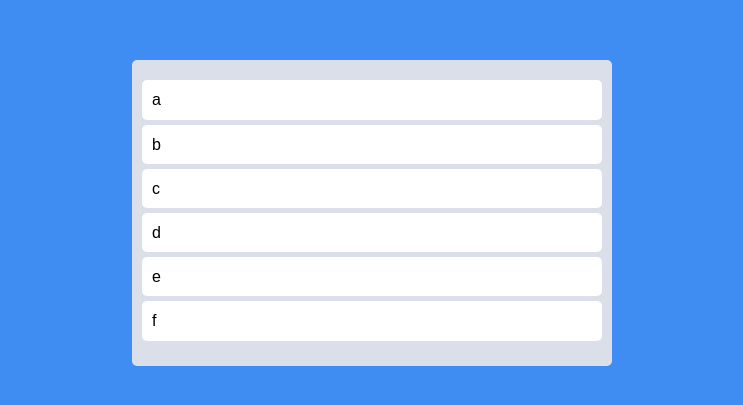
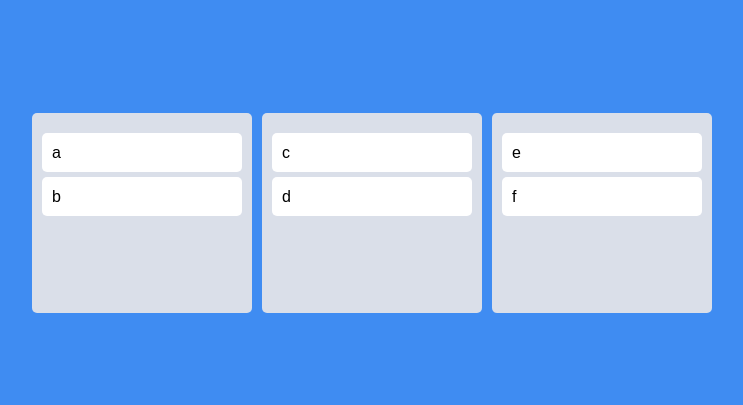
Before and after one commit to chominho14/trello, a React (Create React App) app: page / in a window 1280 px wide. Shown: the part 187-592 px from the top of the page, without its empty margins (268-1011 px from the left). Built offline with nearby package versions, Linux system fonts and the light colour scheme.

Commit message:
v0.11(Drag and Drop - Board 여러개로 나누기)

```diff
--- a/src/App.tsx
+++ b/src/App.tsx
@@ -1,17 +1,12 @@
-import {
-  DragDropContext,
-  Draggable,
-  Droppable,
-  DropResult,
-} from "react-beautiful-dnd";
+import { DragDropContext, DropResult } from "react-beautiful-dnd";
 import { useRecoilState } from "recoil";
 import styled from "styled-components";
 import { toDoState } from "./atoms";
-import DraggabbleCard from "./Components/DragabbleCard";
+import Board from "./Components/Board";
 
 const Wrqpper = styled.div`
   display: flex;
-  max-width: 480px;
+  max-width: 680px;
   width: 100%;
   margin: 0 auto;
   justify-content: center;
@@ -21,46 +16,32 @@
 
 const Boards = styled.div`
   display: grid;
-  grid-template-columns: repeat(1, 1fr);
+  grid-template-columns: repeat(3, 1fr);
   width: 100%;
-`;
-
-const Board = styled.div`
-  padding-top: 30px;
-  padding: 20px 10px;
-  background-color: ${(props) => props.theme.boardColor};
-  border-radius: 5px;
-  min-height: 200px;
+  gap: 10px;
 `;
 
 function App() {
   const [toDos, setTodos] = useRecoilState(toDoState);
   const onDragEnd = ({ draggableId, destination, source }: DropResult) => {
     if (!destination) return;
-    setTodos((oldToDos) => {
-      const toDosCopy = [...oldToDos];
-      // 1.source.index에서 아이템을 삭제해준다.
-      toDosCopy.splice(source.index, 1);
-      // 2.destination.index로 아이템을 다시 돌려두기.
-      toDosCopy.splice(destination?.index, 0, draggableId);
-      return toDosCopy;
-    });
+    // setTodos((oldToDos) => {
+    //   const toDosCopy = [...oldToDos];
+    //   // 1.source.index에서 아이템을 삭제해준다.
+    //   toDosCopy.splice(source.index, 1);
+    //   // 2.destination.index로 아이템을 다시 돌려두기.
+    //   toDosCopy.splice(destination?.index, 0, draggableId);
+    //   return toDosCopy;
+    // });
   };
 
   return (
     <DragDropContext onDragEnd={onDragEnd}>
       <Wrqpper>
         <Boards>
-          <Droppable droppableId="one">
-            {(provided) => (
-              <Board ref={provided.innerRef} {...provided.droppableProps}>
-                {toDos.map((toDo, index) => (
-                  <DraggabbleCard key={toDo} index={index} toDo={toDo} />
-                ))}
-                {provided.placeholder}
-              </Board>
-            )}
-          </Droppable>
+          {Object.keys(toDos).map((boardId) => (
+            <Board boardId={boardId} key={boardId} toDos={toDos[boardId]} />
+          ))}
         </Boards>
       </Wrqpper>
     </DragDropContext>
--- /dev/null
+++ b/src/Components/Board.tsx
@@ -0,0 +1,33 @@
+import { Droppable } from "react-beautiful-dnd";
+import styled from "styled-components";
+import DraggabbleCard from "./DragabbleCard";
+
+const Wrapper = styled.div`
+  padding-top: 30px;
+  padding: 20px 10px;
+  background-color: ${(props) => props.theme.boardColor};
+  border-radius: 5px;
+  min-height: 200px;
+`;
+
+interface IBoardProps {
+  toDos: string[];
+  boardId: string;
+}
+
+function Board({ toDos, boardId }: IBoardProps) {
+  return (
+    <Droppable droppableId={boardId}>
+      {(provided) => (
+        <Wrapper ref={provided.innerRef} {...provided.droppableProps}>
+          {toDos.map((toDo, index) => (
+            <DraggabbleCard key={toDo} index={index} toDo={toDo} />
+          ))}
+          {provided.placeholder}
+        </Wrapper>
+      )}
+    </Droppable>
+  );
+}
+
+export default Board;
--- a/src/atoms.tsx
+++ b/src/atoms.tsx
@@ -1,6 +1,14 @@
 import { atom, selector } from "recoil";
 
-export const toDoState = atom({
+interface IToDoState {
+  [key: string]: string[];
+}
+
+export const toDoState = atom<IToDoState>({
   key: "toDo",
-  default: ["a", "b", "c", "d", "e", "f"],
+  default: {
+    to_do: ["a", "b"],
+    doing: ["c", "d"],
+    done: ["e", "f"],
+  },
 });
```
